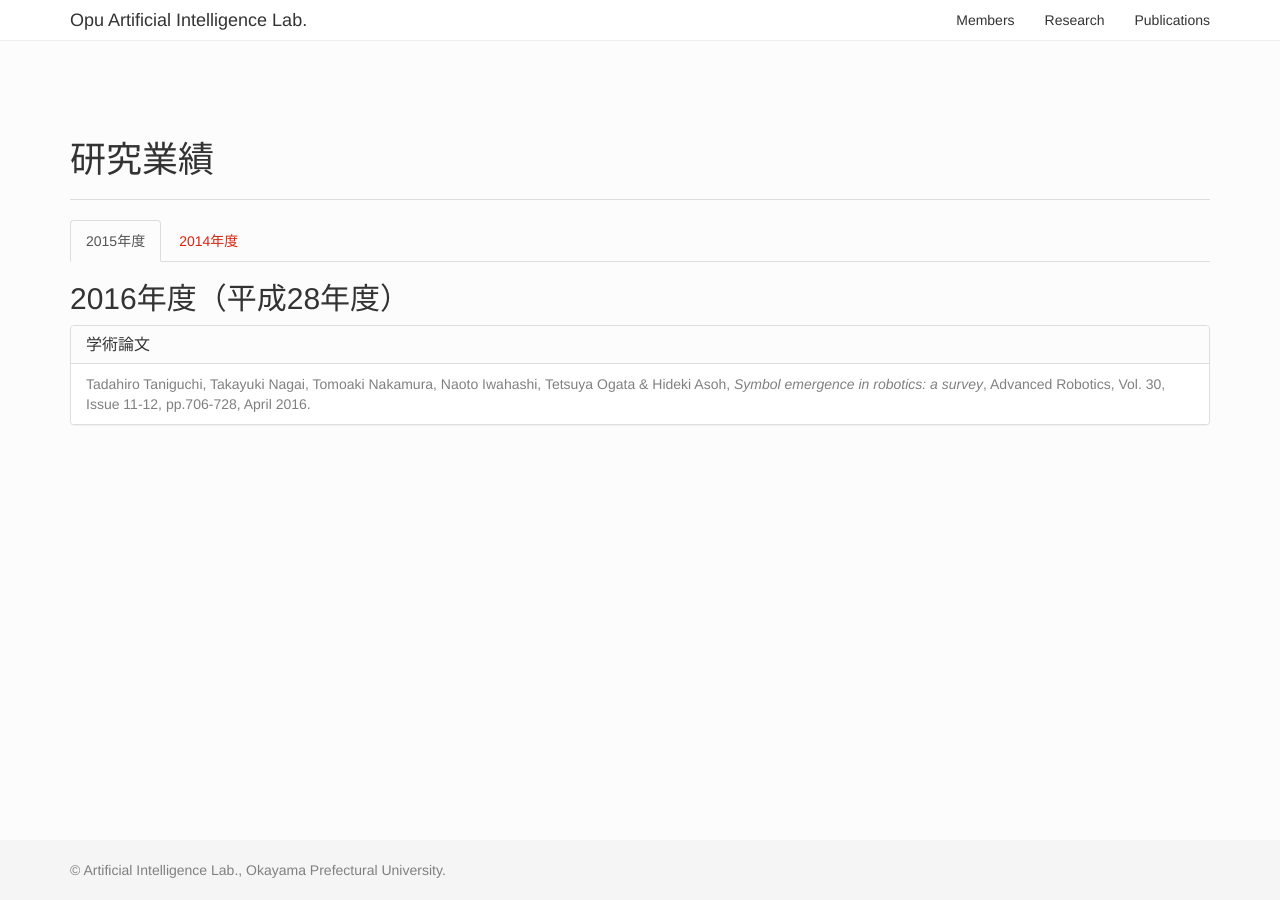
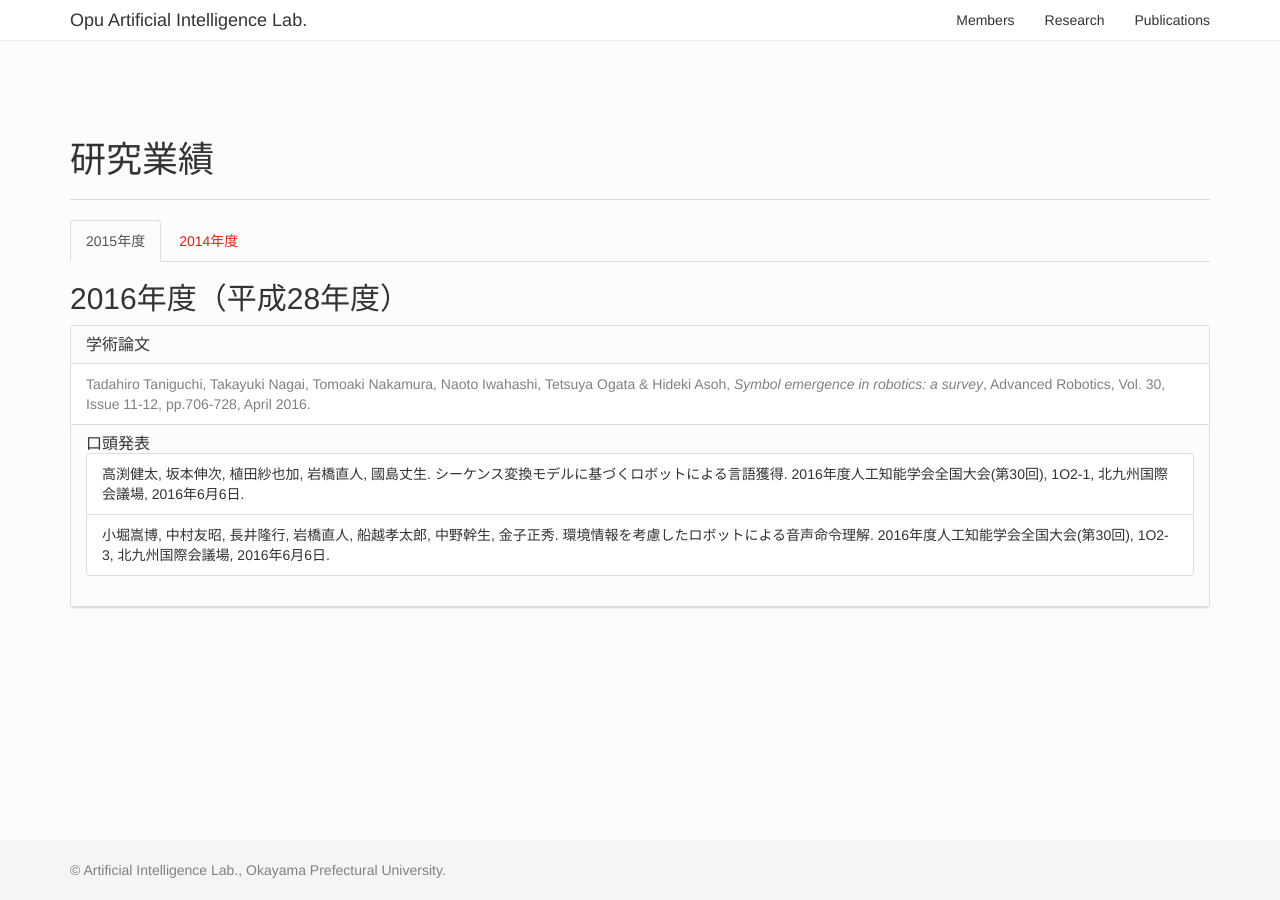
Before and after one commit to kunishi/www-ime, a Jekyll site: the page built from publications/index.html, in a window 1280 px wide. Built offline with Jekyll 4.4.1, drawn with Linux system fonts in a browser that asks for light colours; nearby versions of some CDN libraries; a style sheet for code colours, icons or effects is not loaded.

Commit message:
add 2 aurals in JSAI 2016.

```diff
--- a/publications/index.html
+++ b/publications/index.html
@@ -22,6 +22,20 @@ title: 研究業績
 					Advanced Robotics, Vol. 30, Issue 11-12, pp.706-728, April 2016.
 				</li>
 			</ul>
+			<div class="panel-heading">
+				<h3 class="panel-title">口頭発表</h3>
+				<ul class="list-group">
+					<li class="list-group-item">
+						高渕健太, 坂本伸次, 植田紗也加, 岩橋直人, 國島丈生. シーケンス変換モデルに基づくロボットによる言語獲得.
+						2016年度人工知能学会全国大会(第30回), 1O2-1, 北九州国際会議場, 2016年6月6日.
+					</li>
+					<li class="list-group-item">
+						小堀嵩博, 中村友昭, 長井隆行, 岩橋直人, 船越孝太郎, 中野幹生, 金子正秀.
+						環境情報を考慮したロボットによる音声命令理解.
+						2016年度人工知能学会全国大会(第30回), 1O2-3, 北九州国際会議場, 2016年6月6日.
+					</li>
+				</ul>
+			</div>
 		</div>
 	</div>
 	<div role="tabpanel" class="tab-pane" id="2015">
```
Also changed, not shown: other parts of publications/index.html (+1 -1 lines).
